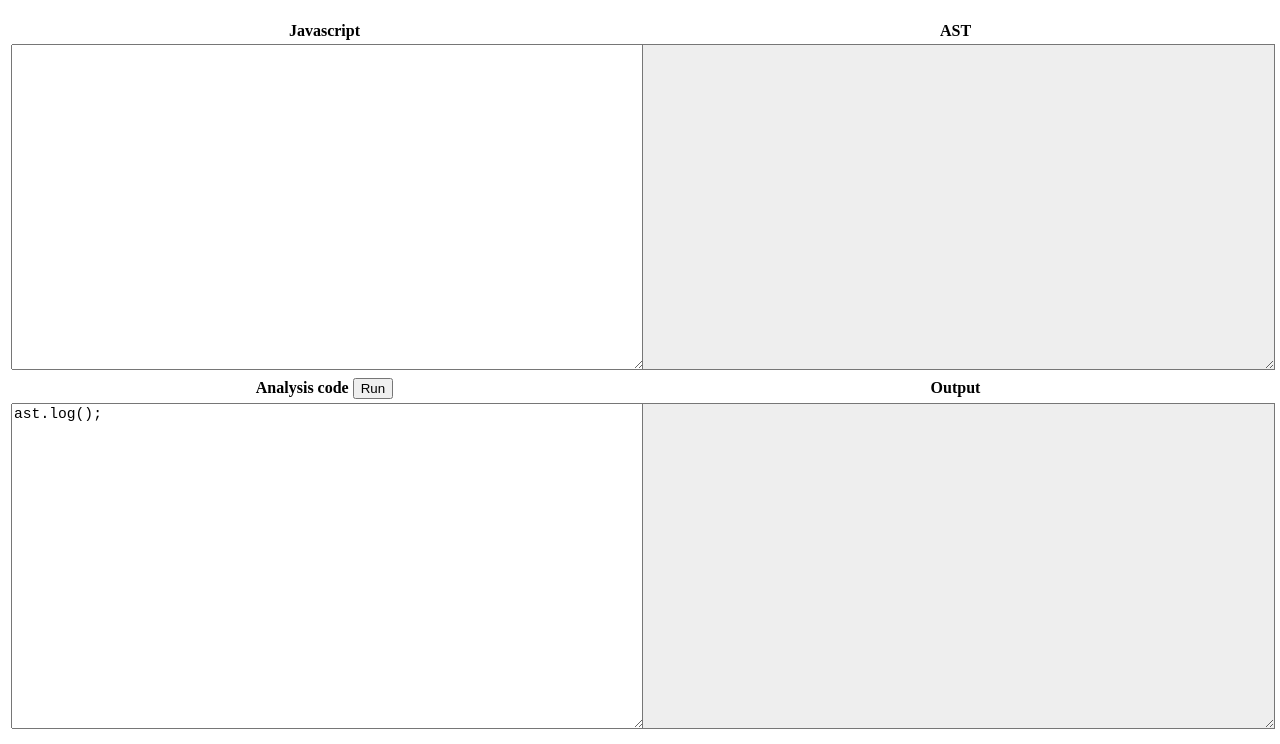
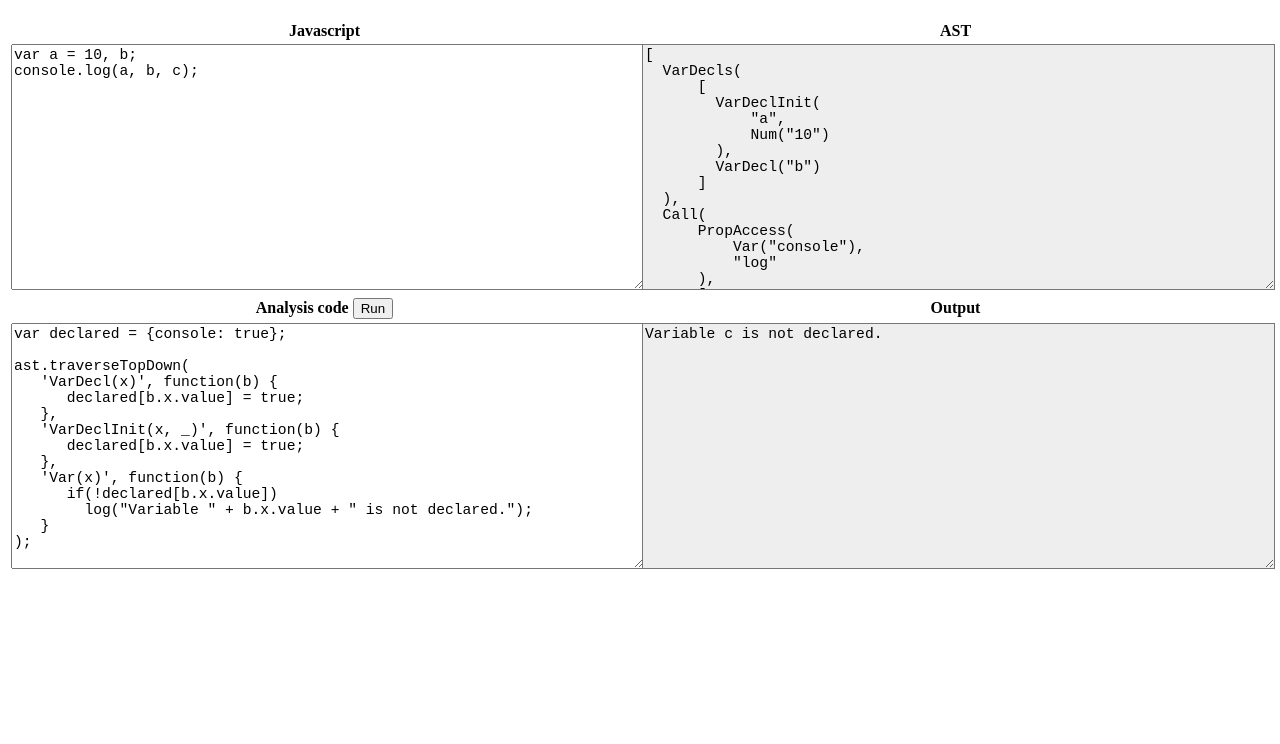
Before and after one commit to ajaxorg/treehugger, a plain HTML site: page test.html in a window 1280 px wide. Shown: the part 61-805 px from the top of the page. Drawn offline with Linux system fonts and the light colour scheme.

Commit message:
Playground with demo.

```diff
--- a/lib/demo.js
+++ b/lib/demo.js
@@ -25,11 +25,8 @@ require({
   }
 
     require.ready(function() {
-        $("#code").keyup(function() {
-            exec();
-        });
-        $("#runbutton").click(function() {
-            exec();
-        });
+        $("#code").keyup(exec);
+        $("#runbutton").click(exec);
+        exec();
     });
 });
--- a/test.html
+++ b/test.html
@@ -24,17 +24,31 @@
       <th>AST</th>
     </tr>
     <tr>
-      <td><textarea id="code" rows="20" cols="42">
-</textarea></td>
-      <td><textarea id="ast" rows="20" cols="42" readonly style="background-color: #eee;"></textarea></td>
+      <td><textarea id="code" rows="15" cols="42">var a = 10, b;
+console.log(a, b, c);</textarea></td>
+      <td><textarea id="ast" rows="15" cols="42" readonly style="background-color: #eee;"></textarea></td>
     </tr>
     <tr>
       <th>Analysis code <button id="runbutton">Run</button></th>
       <th>Output</th>
     </tr>
     <tr>
-      <td><textarea id="analysis" rows="20" cols="42">ast.log();</textarea></td>
-      <td><textarea id="output" rows="20" cols="42" readonly style="background-color: #eee;"></textarea></td>
+      <td><textarea id="analysis" rows="15" cols="42">var declared = {console: true};
+
+ast.traverseTopDown(
+   'VarDecl(x)', function(b) {
+      declared[b.x.value] = true;
+   },
+   'VarDeclInit(x, _)', function(b) {
+      declared[b.x.value] = true;
+   },
+   'Var(x)', function(b) {
+      if(!declared[b.x.value])
+        log("Variable " + b.x.value + " is not declared.");
+   }
+);
+</textarea></td>
+      <td><textarea id="output" rows="15" cols="42" readonly style="background-color: #eee;"></textarea></td>
     </tr>
     </table>
   </body>
```
